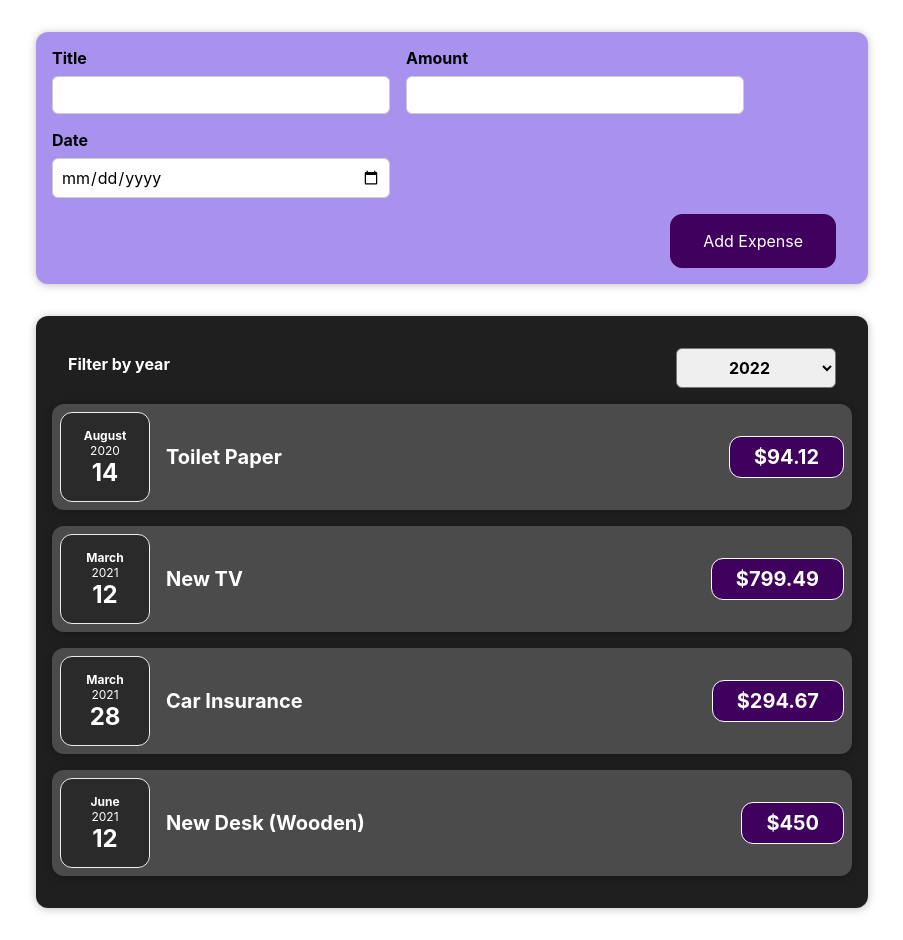
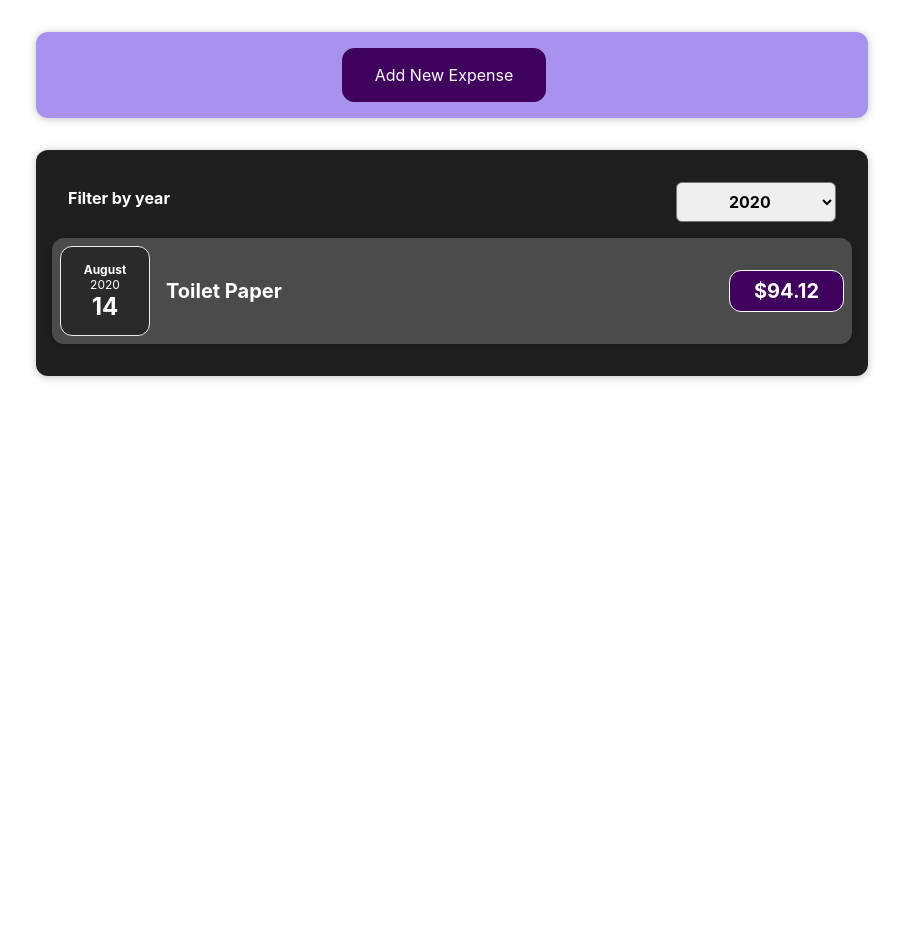
Before and after one commit to BriianEB/my-react-app, a React (Create React App) app: page / in a window 1280 px wide. Shown: the whole page, without its empty margins (188-1091 px from the left). After the commit the page ends 800 px from the top, so only its background shows below. Built offline with nearby package versions, Linux system fonts and the light colour scheme; the HTML template or start-up script is replaced by a standard one.

Commit message:
27/08/2022

```diff
--- a/src/components/Expenses/ExpenseItem.js
+++ b/src/components/Expenses/ExpenseItem.js
@@ -5,6 +5,7 @@
 
 function ExpenseItem(props) {
     return (
+        <li>
             <Card className="expense-item">
                 <ExpenseDate date={props.date}/>
                 <div className="expense-item__description">
@@ -12,6 +13,7 @@
                     <div className="expense-item__price">${props.amount}</div>
                 </div>
             </Card>
+        </li>
     );
 }
 
--- a/src/components/Expenses/Expenses.js
+++ b/src/components/Expenses/Expenses.js
@@ -3,33 +3,27 @@
 import { useState } from 'react';
 
 import Card from '../UI/Card';
-import ExpenseItem from './ExpenseItem';
+import ExpensesList from './ExpensesList';
 import ExpensesFilter from './ExpensesFilter';
 
 
 function Expenses(props) {
     var expenses = props.expenses;
 
-    var [filter, setFilter] = useState('');
+    var [filter, setFilter] = useState('2020');
 
     function filterChangeHandler(selectedFilter) {
         setFilter(selectedFilter);
-        console.log(selectedFilter);
     }
+
+    var filteredExpenses = expenses.filter(function (expense) {
+        return expense.date.getFullYear().toString() === filter;
+    });
 
     return (
         <Card className="expenses">
             <ExpensesFilter selectedFilter={filter} onChangeFilter={filterChangeHandler}/>
-            {expenses.map(function (expense) {
-                return (
-                    <ExpenseItem
-                        key={expense.id}
-                        title={expense.title}
-                        amount={expense.amount}
-                        date={expense.date}
-                    />
-                );
-            })}
+            <ExpensesList expenses={filteredExpenses} />
         </Card>
     );
 }
--- /dev/null
+++ b/src/components/Expenses/ExpensesList.css
@@ -0,0 +1,9 @@
+.expenses-list {
+  list-style: none;
+  padding: 0;
+}
+
+.expenses-list__fallback {
+  color: white;
+  text-align: center;
+}
--- /dev/null
+++ b/src/components/Expenses/ExpensesList.js
@@ -0,0 +1,27 @@
+import './ExpensesList.css';
+
+import ExpenseItem from './ExpenseItem';
+
+
+function ExpenseList(props) {
+    if (props.expenses.length === 0) {
+        return <h2 className="expenses-list__fallback">Found no expenses.</h2>
+    }
+
+    return (
+        <ul className="expenses-list">
+            {props.expenses.map(function (expense) {
+                return (
+                    <ExpenseItem
+                        key={expense.id}
+                        title={expense.title}
+                        amount={expense.amount}
+                        date={expense.date}
+                    />
+                );
+            })}
+        </ul>
+    );
+}
+
+export default ExpenseList;
--- a/src/components/NewExpense/ExpenseForm.js
+++ b/src/components/NewExpense/ExpenseForm.js
@@ -52,6 +52,7 @@
                 </div>
             </div>
             <div className="new-expense__actions">
+                <button type="button" onClick={props.onCancel}>Cancel</button>
                 <button type="submit">Add Expense</button>
             </div>
         </form>
--- a/src/components/NewExpense/NewExpense.js
+++ b/src/components/NewExpense/NewExpense.js
@@ -1,8 +1,12 @@
 import './NewExpense.css';
+
+import { useState } from 'react';
 
 import ExpenseForm from './ExpenseForm';
 
+
 function NewExpense(props) {
+    var [isEditing, setIsEditing] = useState(false);
 
     function saveExpenseDataHandler(enteredExpenseData) {
         var expenseData = {
@@ -11,11 +15,21 @@
         };
 
         props.onAddExpense(expenseData);
+        setIsEditing(false);
+    }
+
+    function startEditingHandler() {
+        setIsEditing(true);
+    }
+
+    function stopEditingHandler() {
+        setIsEditing(false);
     }
 
     return (
         <div className="new-expense">
-            <ExpenseForm onSaveExpenseData={saveExpenseDataHandler}/>
+            {!isEditing && <button onClick={startEditingHandler}>Add New Expense</button>}
+            {isEditing && <ExpenseForm onSaveExpenseData={saveExpenseDataHandler} onCancel={stopEditingHandler} />}
         </div>
     );
 }
```
Also changed, not shown: src/components/Chart/Chart.css (added, +9 -0 lines), src/components/Chart/ChartBar.css (added, +30 -0 lines), src/components/Chart/Chart.js (added), src/components/Chart/ChartBar.js (added). Lines whose indentation alone changed are shown as unchanged.
